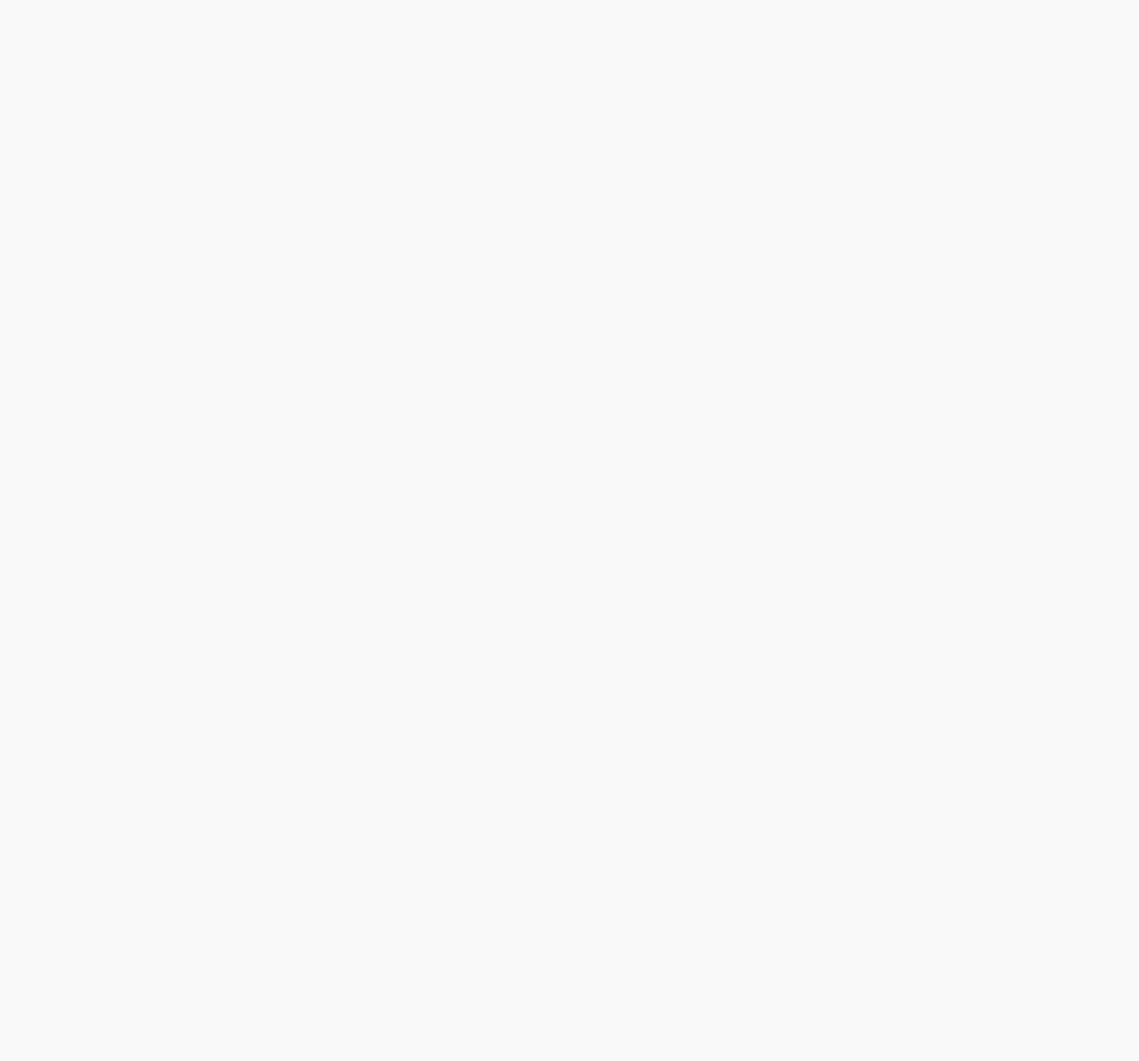
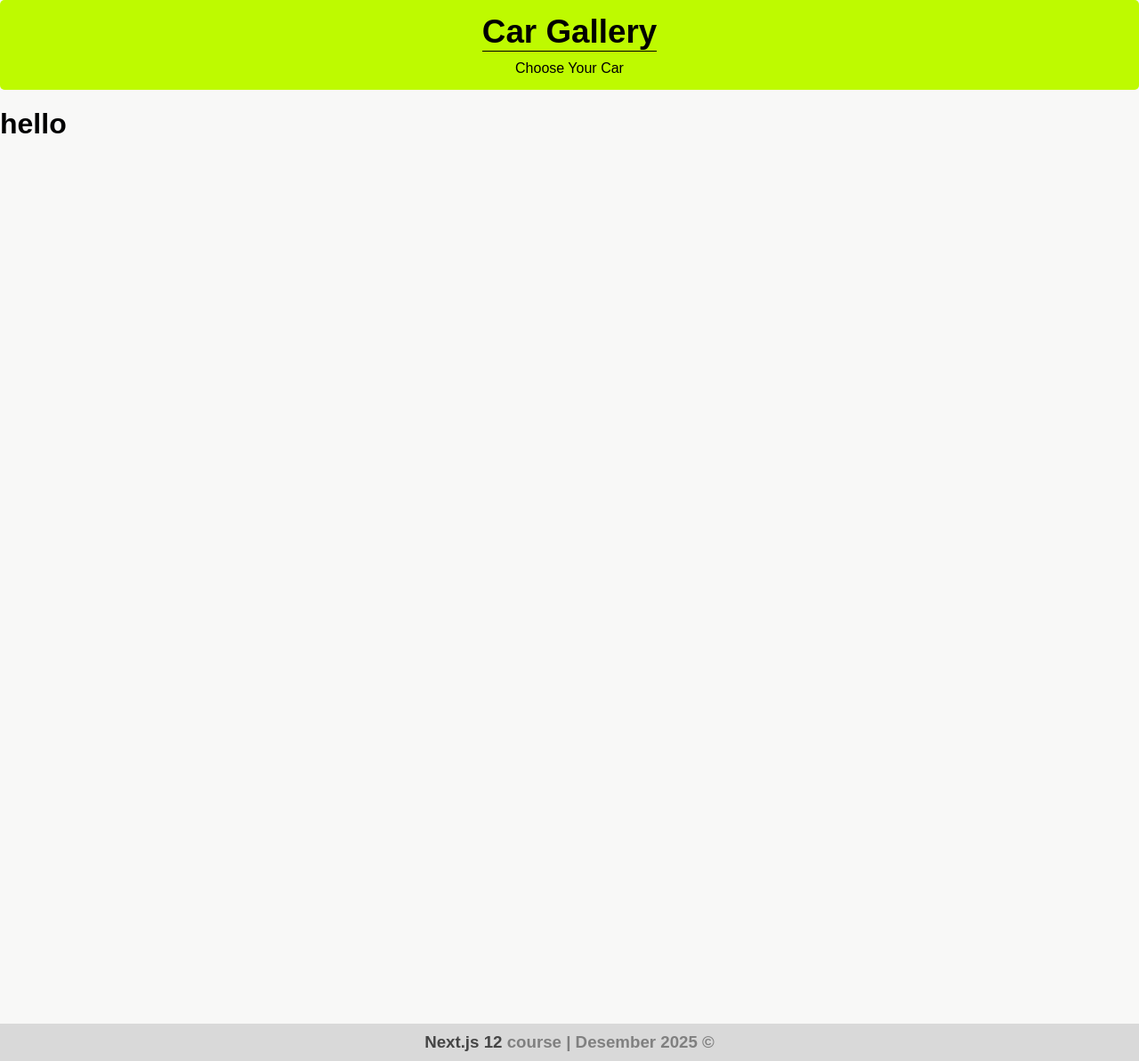
Before and after one commit to mahdinap/carGalleryShop, a Next.js app: page / in a window 1280 px wide. Shown: the whole page at 89% size. Before the commit the page ends 800 px from the top, so only its background shows below. Built offline with nearby package versions, Linux system fonts and the light colour scheme.

Commit message:
add layout

```diff
--- /dev/null
+++ b/components/layout/Layout.module.css
@@ -0,0 +1,42 @@
+.header {
+  display: flex;
+  flex-direction: column;
+  align-items: center;
+  padding: 15px 0;
+  background-color: #befa00;
+  width: 100%;
+  margin: 0px auto 20px;
+  border-radius: 5px;
+}
+
+.header h2 {
+  font-size: 2.3rem;
+  border-bottom: 1px solid black;
+  width: fit-content;
+  margin-bottom: 10px;
+}
+.header p{
+    text-align: center;
+}
+.footer {
+  background-color: rgb(217, 217, 217);
+  text-align: center;
+  color: grey;
+  padding: 10px 0;
+  margin-top: 30px;
+}
+
+.footer a {
+  text-decoration: none;
+  color: rgb(69, 69, 69);
+}
+
+.container {
+  min-height: 1000px;
+}
+
+@media (max-width: 600px) {
+  .header {
+    width: 320px;
+  }
+}
--- /dev/null
+++ b/components/layout/layout.js
@@ -0,0 +1,20 @@
+import Link from "next/link"
+import styles from "./Layout.module.css"
+
+function Layout({children}){
+    return(
+        <>
+            <header className={styles.header}>
+                <Link href="/">
+                <h2 className={styles.header.h2}>Car Gallery</h2>
+                <p className={styles.header.p}>Choose Your Car</p>
+                </Link>
+            </header>
+            <div className={styles.container}>{children}</div>
+            <footer className={styles.footer}>
+                <h3><a className={styles.footer.a} href="https://nextjs.org/" target="_blank">Next.js 12</a> course | Desember 2025 &copy;</h3>
+            </footer>
+        </>
+    )
+}
+export default Layout;
--- a/pages/_app.js
+++ b/pages/_app.js
@@ -1,7 +1,13 @@
+import Layout from "../components/layout/layout"
 import styles from "../styles/globals.css"
 
 function MyApp({ Component, pageProps }) {
-  return <Component {...pageProps} />
+  return(
+    <Layout>
+    <Component {...pageProps} />
+    </Layout>
+
+  )
 }
 
 export default MyApp
--- a/pages/index.js
+++ b/pages/index.js
@@ -1,8 +1,7 @@
-
 export default function Home() {
   return (
     <>
-
+    <h1>hello</h1>
     </>
   )
 }
```
